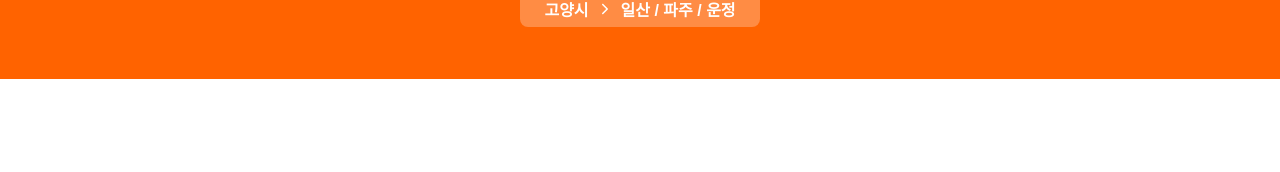
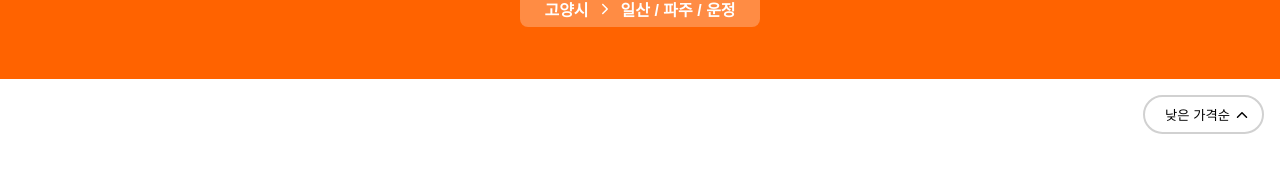
Before and after one commit to FASTFOX24/healthfriend, a React (Create React App) app: page /list_gym in a window 1280 px wide. Shown: the part 180-352 px from the top of the page. Built offline with nearby package versions, Linux system fonts and the light colour scheme.

Commit message:
서브 타이틀바 작업

```diff
--- a/src/components/Header/Header.tsx
+++ b/src/components/Header/Header.tsx
@@ -13,7 +13,7 @@ const Header = () => {
   const asdf = () => {
     signOut(auth);
     window.location.reload();
-    console.log("로그아웃 완료")
+    console.log("로그아웃 완료");
   };
   return (
       <S.HeaderContainer $isOpen={isOpen}>
--- a/src/components/Header/NavBar.tsx
+++ b/src/components/Header/NavBar.tsx
@@ -40,7 +40,6 @@ const NavBar: React.FC<NavBarProps> = ({ isOpen }) => {
   });
   useEffect(() => {
     if (user?.uid) {
-      console.log("run");
       onAuthStateChanged(auth, (user) => {
         getData({ url: `/users/${user?.uid}` }).then((result) => {
           setUserInfo(result);
@@ -60,7 +59,8 @@ const NavBar: React.FC<NavBarProps> = ({ isOpen }) => {
         ) : (
           <S.LoginBox>
             <S.TextBox_1>
-            로그인 후 이용하시면 <br /> 할인 쿠폰과 추가 혜택을 받을 수 있어요.
+              로그인 후 이용하시면 <br /> 할인 쿠폰과 추가 혜택을 받을 수
+              있어요.
             </S.TextBox_1>
             <S.LoginBtn
               onClick={() => {
--- a/src/components/Header/styled.ts
+++ b/src/components/Header/styled.ts
@@ -17,6 +17,7 @@ export const HeaderBody = styled.div`
   justify-content: space-between;
   align-items: center;
   height: 64px;
+  background-color: white;
 `;
 export const TitleBtn = styled.button<{ onClick: () => void }>`
   font-size: 24px;
@@ -31,10 +32,15 @@ export const SearchIcon = styled(IoSearch)`
 `;
 export const NavBar = styled.div<{ $isOpen: boolean }>`
   width: 360px;
-  height: calc(100vh - 56px);
-  display: ${({ $isOpen }) => ($isOpen ? "hidden" : "none")};
+  height: calc(100vh - 64px);
+  position: fixed;
+  top: 64px;
+  left: ${({ $isOpen }) => ($isOpen ? "0" : "-360px")};
+  display: flex;
   flex-direction: column;
   background-color: #d1d1d1;
+  z-index: 1000;
+  transition: left 0.3s ease;
   @media (max-width: 767px) {
     width: 240px;
   }
--- /dev/null
+++ b/src/components/SelectBox/SelectBox.tsx
@@ -0,0 +1,18 @@
+import React, { useState } from "react";
+import * as S from "./styled";
+const SelectBox = () => {
+  const [isOpen, setIsOpen] = useState<boolean>(false);
+  console.log(isOpen);
+  return (
+    <S.SelectBoxContainer
+      onClick={() => {
+        setIsOpen(!isOpen);
+      }}
+    >
+      <S.SelectedText>낮은 가격순</S.SelectedText>
+      {isOpen ? <S.ArrowUp /> : <S.ArrowDown />}
+    </S.SelectBoxContainer>
+  );
+};
+
+export default SelectBox;
--- /dev/null
+++ b/src/components/SelectBox/styled.ts
@@ -0,0 +1,21 @@
+import styled from "styled-components";
+import { IoIosArrowDown } from "react-icons/io";
+
+export const SelectBoxContainer = styled.button`
+  display: flex;
+  justify-content: center;
+  align-items: center;
+  border: 2px solid #d1d1d1;
+  border-radius: 99px;
+  padding: 8px 12px 8px 20px;
+`;
+export const SelectedText = styled.span`
+  margin-right: 4px;
+`;
+export const ArrowDown = styled(IoIosArrowDown)`
+  transform: rotate(180deg);
+  font-size: 16px;
+`;
+export const ArrowUp = styled(IoIosArrowDown)`
+  font-size: 16px;
+`;
--- a/src/pages/GymListPage/GymListPage.tsx
+++ b/src/pages/GymListPage/GymListPage.tsx
@@ -2,12 +2,17 @@ import React from "react";
 import * as S from "./styled";
 import Header from "../../components/Header/Header";
 import SubTitleBar from "../../components/SubTitlebar/SubTitlebar";
+import SelectBox from "../../components/SelectBox/SelectBox";
 
 const GymListPage = () => {
   return (
     <S.PageContainer>
       <Header />
       <SubTitleBar title={"헬스장 / 피트니스 센터"} button={true} />
+      <S.ButtonBox>
+        <SelectBox />
+        {/* <SingleButton buttonName={"지도보기"} action={}/> */}
+      </S.ButtonBox>
     </S.PageContainer>
   );
 };
--- a/src/pages/GymListPage/styled.ts
+++ b/src/pages/GymListPage/styled.ts
@@ -5,3 +5,8 @@ export const PageContainer = styled.div`
   flex-direction: column;
   height: 200vh;
 `;
+export const ButtonBox = styled.div`
+display: flex;
+justify-content: flex-end;
+padding: 16px;
+`
```
Also changed, not shown: src/components/SingleButton/SingleButton.tsx (added, +20 -0 lines). Lines whose indentation alone changed are shown as unchanged.
